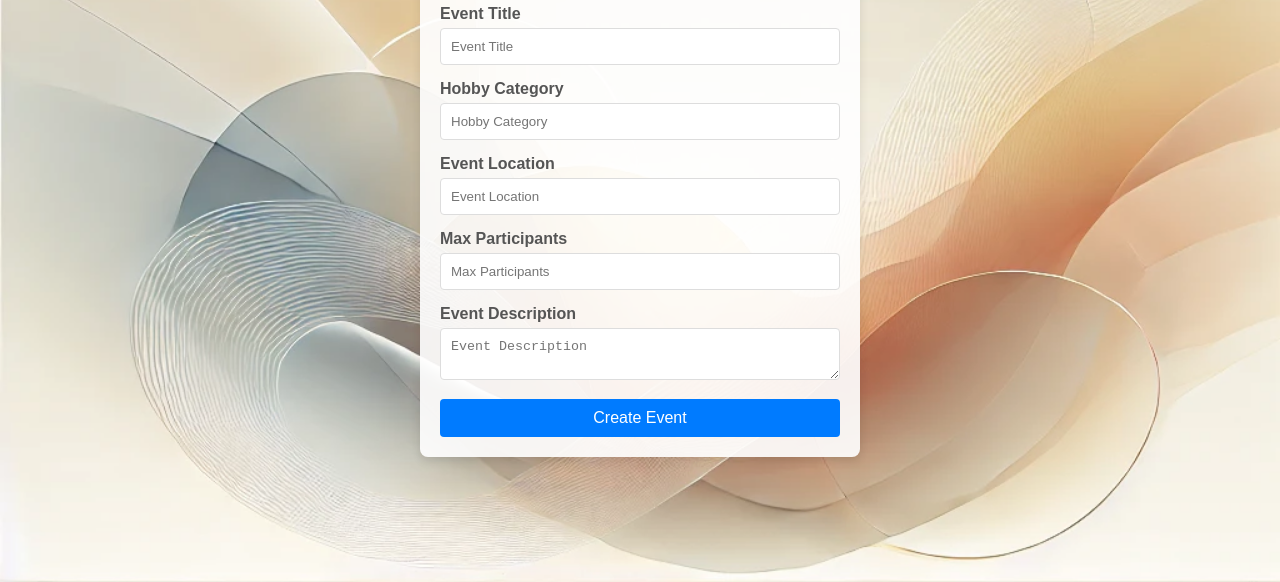
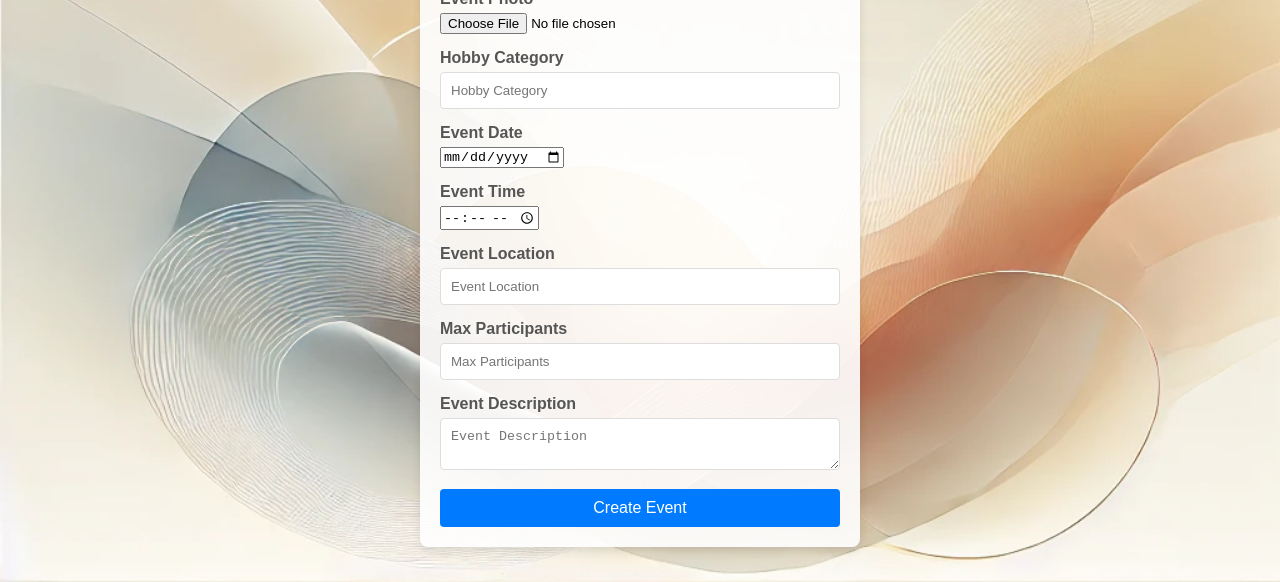
Before and after one commit to Badrelmb/Korea-connect, a plain HTML site: page event_create.html in a window 1280 px wide. Shown: the part 218-800 px from the top of the page. Drawn offline with Linux system fonts and the light colour scheme.

Commit message:
Sign up and event create form updated by Badr

```diff
--- a/event_create.html
+++ b/event_create.html
@@ -202,7 +202,11 @@
       <!-- Event Create Form -->
       <div class="form-container">
         <h1 data-text="Create Your Event">Create Your Event</h1>
-        <form action="event_create.php" method="POST">
+        <form
+          action="event_create.php"
+          method="POST"
+          enctype="multipart/form-data"
+        >
           <div class="form-group">
             <label for="title" data-text="Event Title">Event Title</label>
             <input
@@ -210,6 +214,16 @@
               id="title"
               name="title"
               placeholder="Event Title"
+              required
+            />
+          </div>
+          <div class="form-group">
+            <label for="eventPhoto" data-text="Event Photo">Event Photo</label>
+            <input
+              type="file"
+              id="eventPhoto"
+              name="eventPhoto"
+              accept="image/*"
               required
             />
           </div>
@@ -224,6 +238,14 @@
               placeholder="Hobby Category"
               required
             />
+          </div>
+          <div class="form-group">
+            <label for="eventDate" data-text="Event Date">Event Date</label>
+            <input type="date" id="eventDate" name="eventDate" required />
+          </div>
+          <div class="form-group">
+            <label for="eventTime" data-text="Event Time">Event Time</label>
+            <input type="time" id="eventTime" name="eventTime" required />
           </div>
           <div class="form-group">
             <label for="location" data-text="Event Location"
@@ -260,6 +282,7 @@
               required
             ></textarea>
           </div>
+
           <button type="submit" data-text="Create Event">Create Event</button>
         </form>
       </div>
```
Also changed, not shown: signup.html (+84 -27 lines).
